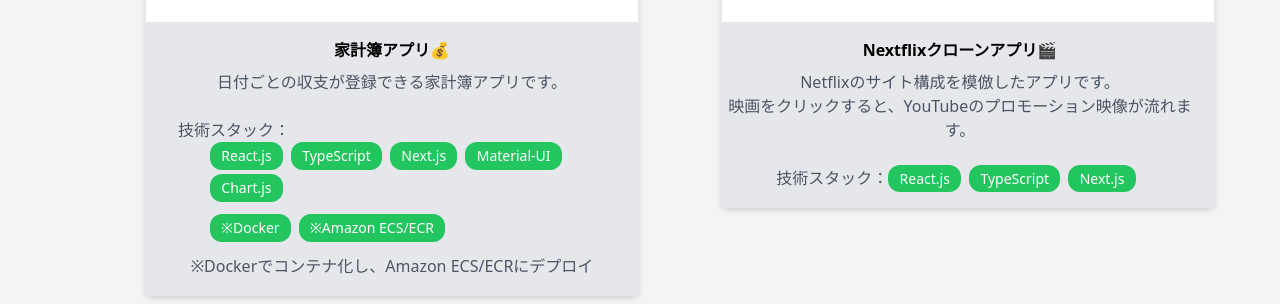
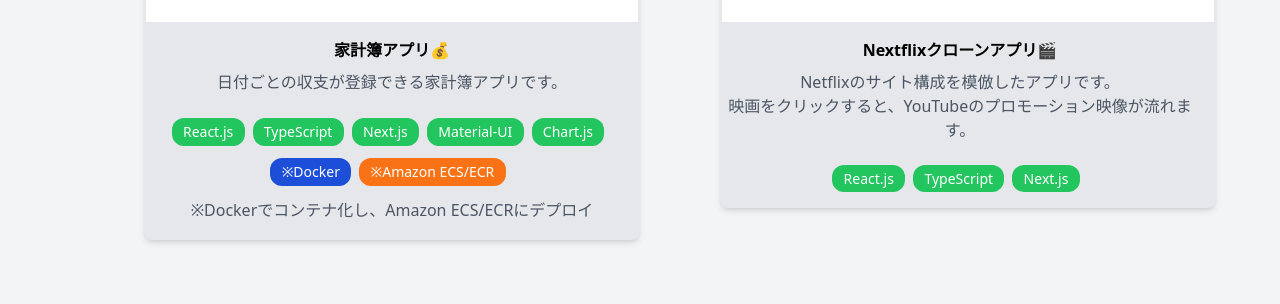
Before and after one commit to Masato24524/my-tech-blog, a Next.js app: page /pages/portfolio in a window 1280 px wide. Shown: the part 488-792 px from the top of the page. Built offline with nearby package versions, Linux system fonts and the light colour scheme; no server answers; grey boxes are pictures that could not be loaded.

Commit message:
🎨 ハンバーガーメニューのworksのリンクを更新

```diff
--- a/src/app/compornents/Menu/Menu.tsx
+++ b/src/app/compornents/Menu/Menu.tsx
@@ -68,10 +68,10 @@
           <Link href="/">Blog</Link>
         </li>
         <li className="ml-0 p-1 hover:bg-pink-200 border-b list-none">
+          <Link href="/pages/works">Works</Link>
+        </li>
+        <li className="ml-0 p-1 hover:bg-pink-200 border-b list-none">
           <Link href="/pages/portfolio">Portfolio</Link>
-        </li>
-        <li className="ml-0 p-1 list-none">
-          <Link href="#">Works</Link>
         </li>
       </ul>
       <img
--- a/src/app/compornents/profile/Profile.tsx
+++ b/src/app/compornents/profile/Profile.tsx
@@ -27,7 +27,7 @@
         </a>
         <br></br>
         <br></br>
-        <p>JavaScript, TypeScript, React, Next.js ,Python</p>
+        <p>JavaScript, TypeScript, React, Next.js, Python</p>
       </div>
     </div>
   );
--- a/src/app/pages/portfolio/page.tsx
+++ b/src/app/pages/portfolio/page.tsx
@@ -27,8 +27,8 @@
               　日付ごとの収支が登録できる家計簿アプリです。
               <br />
               　<br />
-              <p className="text-left pl-8">技術スタック：</p>
-              <p className="pl-16 pb-2 text-gray-600 bg-gray-200 flex flex-wrap">
+              <div className="mx-auto">
+                <p className="pb-2 text-gray-600 bg-gray-200 justify-center flex flex-wrap">
                   <span className="p-[4px] pb-[4px] mr-2 mb-1 text-sm rounded-xl text-white bg-green-500">
                     &nbsp;&nbsp;React.js&nbsp;&nbsp;
                   </span>
@@ -45,15 +45,16 @@
                     &nbsp;&nbsp;Chart.js&nbsp;&nbsp;
                   </span>
                 </p>
-              <div className="pl-16 pb-2 text-gray-600 bg-gray-200 flex flex-wrap">
-                <span className="p-[4px] pb-[4px] mr-2 mb-1 text-sm rounded-xl text-white bg-green-500">
+                <div className="pb-2 text-gray-600 bg-gray-200 justify-center flex flex-wrap">
+                  <span className="p-[4px] pb-[4px] mr-2 mb-1 text-sm rounded-xl text-white bg-blue-700">
                     &nbsp;&nbsp;※Docker&nbsp;&nbsp;
                   </span>
-                <span className="p-[4px] pb-[4px] mr-2 mb-1 text-sm rounded-xl text-white bg-green-500">
+                  <span className="p-[4px] pb-[4px] mr-2 mb-1 text-sm rounded-xl text-white bg-orange-500">
                     &nbsp;&nbsp;※Amazon ECS/ECR&nbsp;&nbsp;
                   </span>
                 </div>
                 <div>※Dockerでコンテナ化し、Amazon ECS/ECRにデプロイ</div>
+              </div>
             </p>
           </Link>
         </div>
@@ -77,7 +78,6 @@
               　映画をクリックすると、YouTubeのプロモーション映像が流れます。
               <br />
               <br />
-              技術スタック：
               <span className="p-[4px] pb-[4px] mr-2 mb-1 text-sm rounded-xl text-white bg-green-500">
                 &nbsp;&nbsp;React.js&nbsp;&nbsp;
               </span>
--- a/src/app/pages/works/page.tsx
+++ b/src/app/pages/works/page.tsx
@@ -24,20 +24,19 @@
               <br />
             </p>
             <p className="pb-4 text-gray-600 bg-gray-200">
-              　バックエンドで使用されているPython2.7を、Python3.9へバージョンアップする業務を担当。
+              バックエンドで使用されているPython2.7から、Python3.9へのバージョンアップを担当。
               <br />
-              言語更新に合わせGCPサービス（GmailAPI、CloudTasksなど）の置き換えも行いました。
+              言語更新に合わせGCPサービス（GmailAPI、CloudTasksなど）の置き換えも実施。
               　<br />
             </p>
-            <p className="text-left pl-8">技術スタック：</p>
-            <p className="pl-16 pb-2 text-gray-600 bg-gray-200 flex flex-wrap">
+            <p className="pb-2 text-gray-600 bg-gray-200 justify-center flex flex-wrap">
               <span className="p-[4px] pb-[4px] mr-2 mb-1 text-sm rounded-xl text-white bg-green-500">
                 &nbsp;&nbsp;Angular.js&nbsp;&nbsp;
               </span>
               <span className="p-[4px] pb-[4px] mr-2 mb-1 text-sm rounded-xl text-white bg-green-500">
                 &nbsp;&nbsp;Python&nbsp;&nbsp;
               </span>
-              <span className="p-[4px] pb-[4px] mr-2 mb-1 text-sm rounded-xl text-white bg-green-500">
+              <span className="p-[4px] pb-[4px] mr-2 mb-1 text-sm rounded-xl text-white bg-orange-500">
                 &nbsp;&nbsp;GCP&nbsp;&nbsp;
               </span>
             </p>
```
Lines whose indentation alone changed are shown as unchanged.
